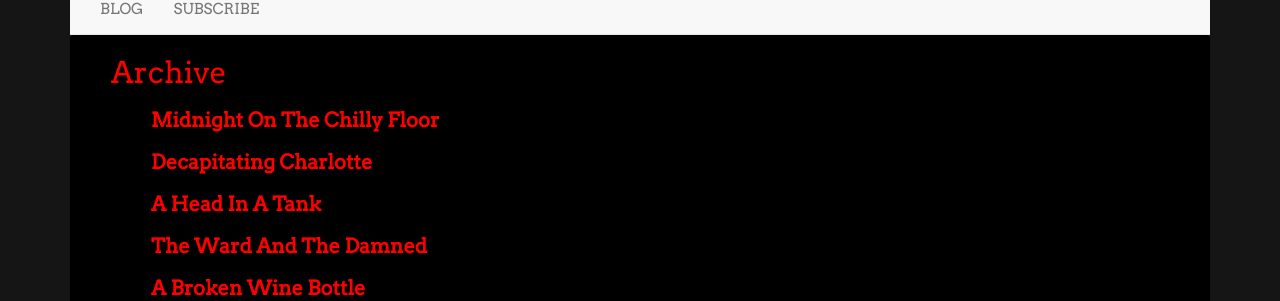
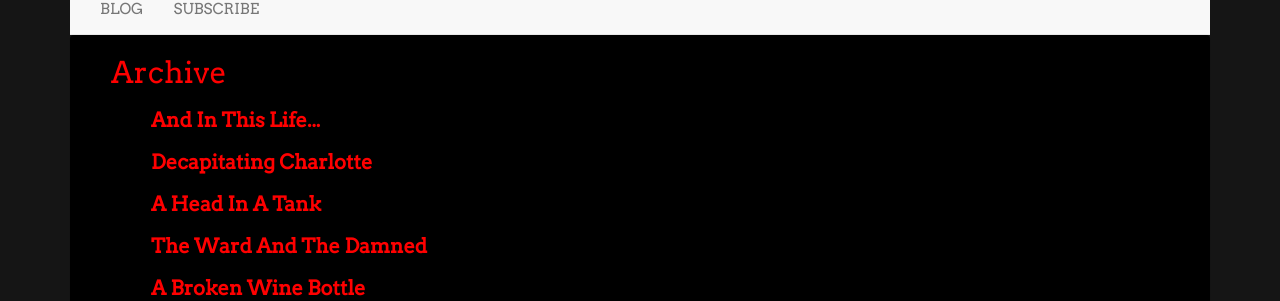
Before and after one commit to LWFlouisa/UploadedFairy, a Jekyll site: the page built from archive.md, in a window 1280 px wide. Shown: the part 350-651 px from the top of the page. Built offline with Jekyll 4.4.1, drawn with Linux system fonts in a browser that asks for light colours; nearby versions of some CDN libraries.

Commit message:
Update 2021-11-14-page25.md

```diff
--- a/_posts/2021-11-14-page25.md
+++ b/_posts/2021-11-14-page25.md
@@ -1,8 +1,8 @@
 ---
 layout: comic
 date:   14 Nov 2021
-title: "Midnight On The Chilly Floor"
+title: "And In This Life..."
 categories: page
-permalink: /025
+permalink: /026
 ---
-![PAGE TWENTY FIVE]({{ site.url }}/pages/pagetest25.png)
+![PAGE TWENTY SIX]({{ site.url }}/pages/pagetest26.png)
```
